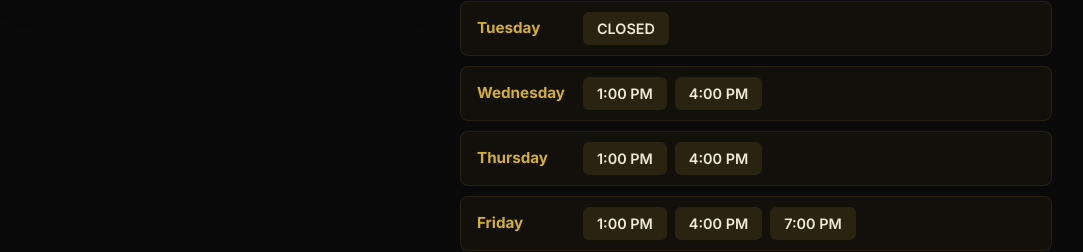
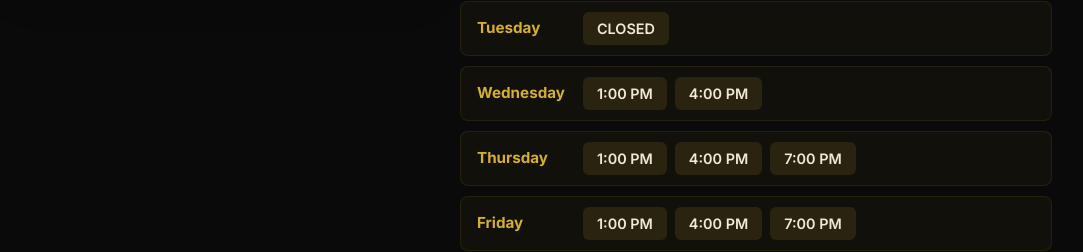
Before and after one commit to lighthousecinemapg-cyber/lighthouse-cinema, a Next.js app: page / in a window 1280 px wide. Shown: the part 1471-1723 px from the top of the page, without its empty margins (98-1181 px from the left). Built offline with nearby package versions, Linux system fonts and the light colour scheme; no server answers.

Commit message:
Add 7 PM to Thursday showtimes

```diff
--- a/app/page.js
+++ b/app/page.js
@@ -273,7 +273,7 @@ export default function HomePage() {
                               <ShowtimeRow day="Monday" times={['CLOSED']} />
                               <ShowtimeRow day="Tuesday" times={['CLOSED']} />
                 <ShowtimeRow day="Wednesday" times={['1:00 PM', '4:00 PM']} />
-                <ShowtimeRow day="Thursday" times={['1:00 PM', '4:00 PM']} />
+                <ShowtimeRow day="Thursday" times={['1:00 PM', '4:00 PM', '7:00 PM']} />
                 <ShowtimeRow day="Friday" times={['1:00 PM', '4:00 PM', '7:00 PM']} />
                 <ShowtimeRow day="Saturday" times={['1:00 PM', '4:00 PM', '7:00 PM']} />
                 <ShowtimeRow day="Sunday" times={['1:00 PM', '4:00 PM']} />
```
